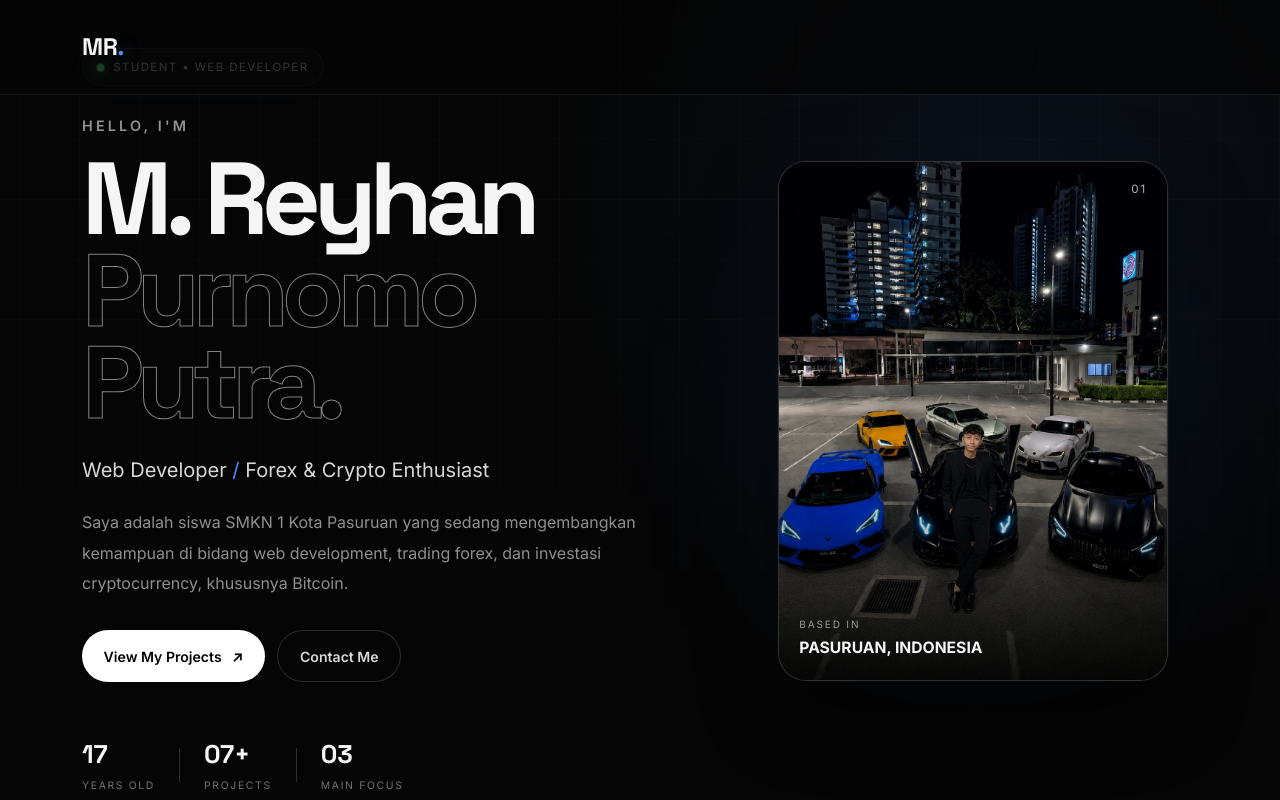
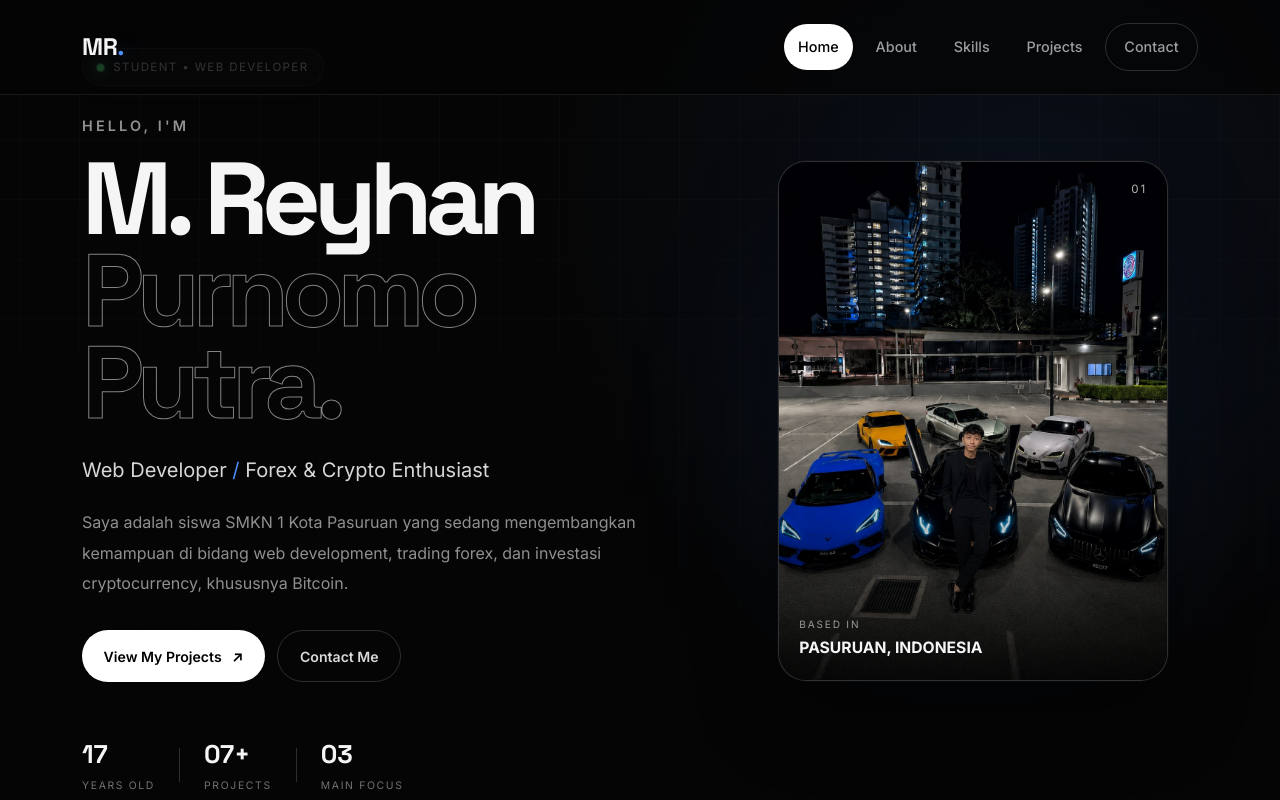
Before and after one commit to rey372479-png/portfolio-reyhan, a Next.js app: page / in a window 1280 px wide. Shown: the top 800 px of the page. Built offline with nearby package versions, Linux system fonts and the light colour scheme.

Commit message:
Make navigation independent from Bootstrap collapse

```diff
--- a/src/app/Navbar.tsx
+++ b/src/app/Navbar.tsx
@@ -36,10 +36,10 @@ export default function Navbar() {
         </button>
 
         <div
-          className={`collapse navbar-collapse${isOpen ? " show" : ""}`}
+          className={`site-nav-menu${isOpen ? " show" : ""}`}
           id="mainNavbar"
         >
-          <div className="navbar-nav ms-auto align-items-lg-center gap-lg-2">
+          <div className="site-nav-links">
             {links.map((link) => (
               <Link
                 key={link.href}
--- a/src/app/globals.css
+++ b/src/app/globals.css
@@ -76,14 +76,22 @@ a {
 }
 
 /* Keep the navigation behavior stable when Bootstrap and Tailwind are both loaded. */
-.navbar-collapse {
-  flex-grow: 1;
+.site-nav-menu {
+  display: flex;
+  align-items: center;
+  margin-left: auto;
+}
+
+.site-nav-links {
+  display: flex;
+  align-items: center;
+  gap: 0.5rem;
+}
+
+.site-nav-menu .nav-link {
+  flex-grow: 0;
   flex-basis: auto;
   align-items: center;
-}
-
-.navbar-nav {
-  display: flex;
 }
 
 .brand-logo {
@@ -1481,18 +1489,21 @@ a {
 ========================= */
 
 @media (max-width: 767px) {
-  .navbar-collapse:not(.show) {
+  .site-nav-menu:not(.show) {
     display: none;
   }
 
-  .navbar-collapse.show {
+  .site-nav-menu.show {
     display: block;
+    width: 100%;
+    margin-left: 0;
     padding-bottom: 1rem;
   }
 
-  .navbar-nav {
+  .site-nav-links {
     flex-direction: column;
     align-items: flex-start;
+    gap: 0;
   }
 
   .hero-section {
@@ -1518,11 +1529,15 @@ a {
 }
 
 @media (min-width: 768px) {
-  .navbar-expand-lg .navbar-collapse {
+  .navbar-toggler {
+    display: none;
+  }
+
+  .site-nav-menu {
     display: flex !important;
   }
 
-  .navbar-nav {
+  .site-nav-links {
     flex-direction: row;
     align-items: center;
   }
```
